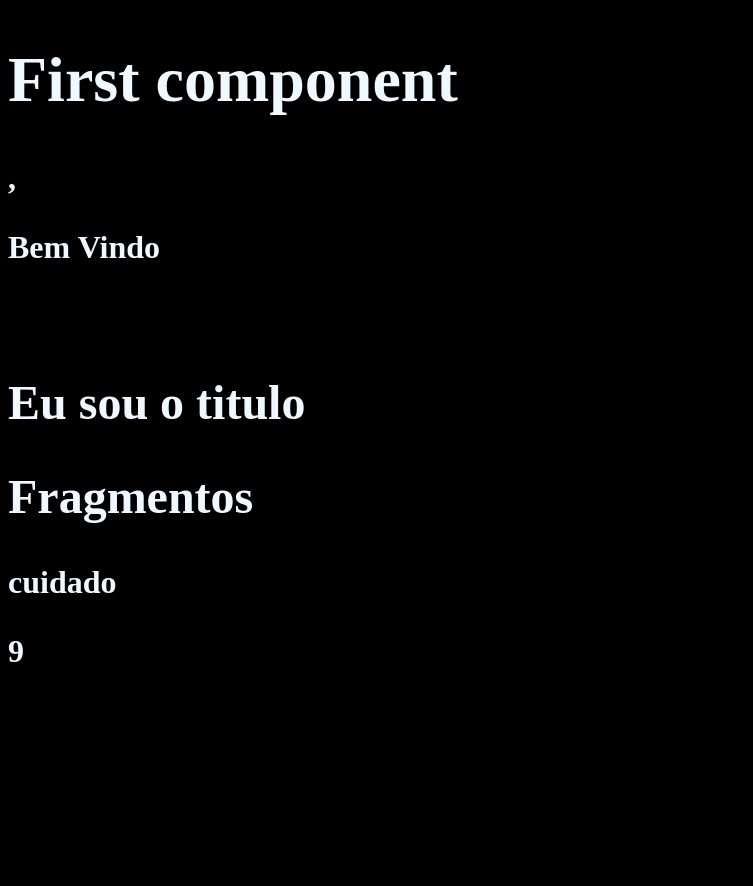
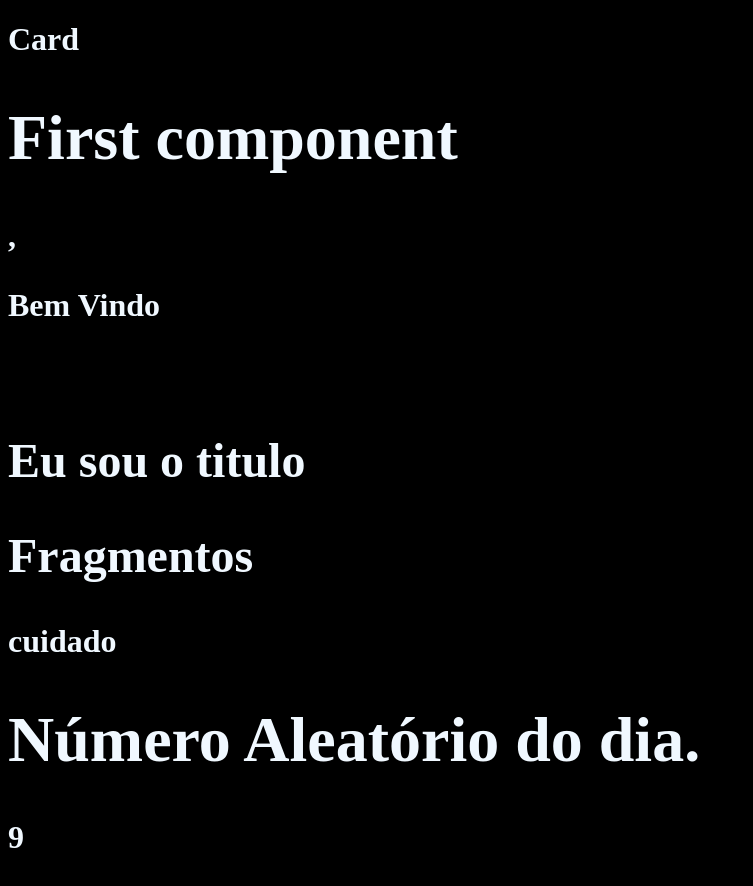
Before and after one commit to juancoutinhoflooxmongagua/fundamentos-react, a React (Create React App) app: page / in a window 1280 px wide. Shown: the whole page, without its empty margins (0-753 px from the left). Before the commit the page ends 800 px from the top, so only its background shows below. Built offline with nearby package versions, Linux system fonts and the light colour scheme.

Commit message:
feat: add Card for Project

```diff
--- a/src/app.jsx
+++ b/src/app.jsx
@@ -1,5 +1,7 @@
 import './index.css'
+
 import React from 'react'
+import Card from './components/layout/card'
 import First from './components/basics/first'
 import Parameters from './components/basics/parameters'
 import Frags from './components/basics/frags'
@@ -9,6 +11,7 @@ export default _ =>
 
     <div id="app">
         <h1>
+            <Card></Card>
             <First />
             <br />
             <Parameters titulo="Eu sou o titulo" />
--- /dev/null
+++ b/src/components/layout/card.jsx
@@ -0,0 +1,9 @@
+import React from 'react'
+
+export default props => {
+    return (
+        <div>
+            Card
+        </div>
+    )
+}
--- a/src/random.jsx
+++ b/src/random.jsx
@@ -7,6 +7,7 @@ let random_number = Math.floor(Math.random() * (max - min +1))
 export default function Frags(props) {
     return (
         <>
+            <h1>Número Aleatório do dia.</h1>
             <p>{ random_number }</p>
         </>
     )}
```
